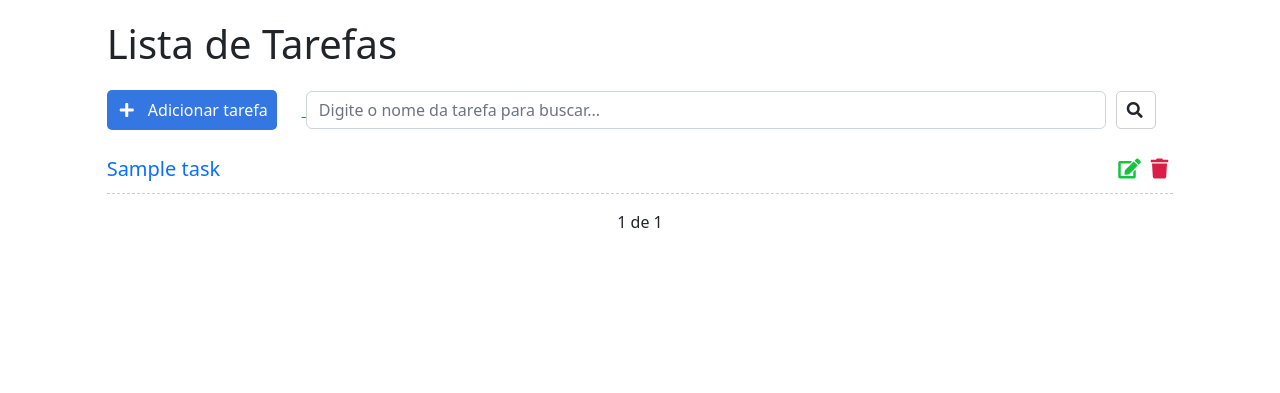
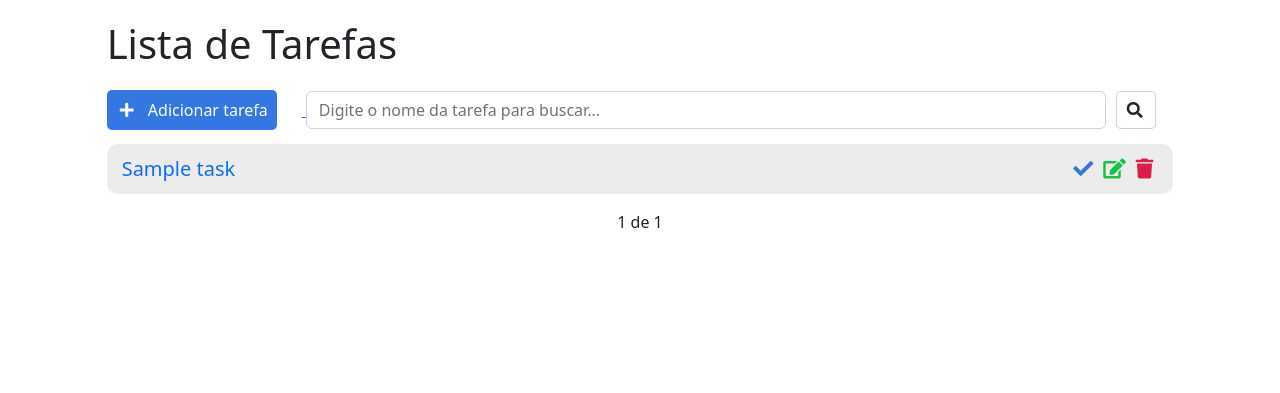
Before and after one commit to VitorKruel102/ToDo-List, a Django app: template tasks/templates/tasks/list.html in a window 1280 px wide. Shown: the part 57-450 px from the top of the page. Run offline with Django 3.2, Linux system fonts and the light colour scheme; the template is opened without the code that fills it: most values are stand-ins (such as "Sample title", 1, 10 or a date in 2020); some libraries are stand-ins or nearby versions.

Commit message:
Criado botão de completar tarefa.

```diff
--- a/tasks/static/css/style.css
+++ b/tasks/static/css/style.css
@@ -94,14 +94,23 @@
     font-size: 20px;
     height: 50px;
     padding-top: 10px;
-    border-bottom: 1px dashed #ccc
+    padding-left: 15px;
+    padding-right: 15px;
+    border-bottom: 1px dashed #ccc;
+    border-radius: 10px;
+    margin-bottom: 5px;
+}
+
+.task-item.done {
+    background-color: rgba(204, 204, 204, 0.382);
+    border-bottom: none;
 }
 
 .task-item a {
     text-decoration: none;
 }
 
-.fas.fa-trash, .fas.fa-edit {
+.fas.fa-trash, .fas.fa-edit, .fas.fa-check {
     cursor: pointer;
     margin: 5px;
     font-size: 20px;
@@ -115,6 +124,15 @@
 .fas.fa-edit {
     color: #13c43f;
 }
+
+.fas.fa-check {
+    color: #ccc;
+}
+
+.done .fas.fa-check {
+    color: #3476e2;
+}
+
 
 
 /* Rodapé */
--- a/tasks/templates/tasks/list.html
+++ b/tasks/templates/tasks/list.html
@@ -37,10 +37,15 @@
 
     <ul class="task-list">
         {% for task in tasks %}
+            {% if task.done == 'doing' %}
                 <li class="task-item">
+            {% else %}
+                <li class="task-item done">
+            {% endif %}
                     <span><a href="task/{{task.id}}">{{task.title}}</a></span>
                     <a href="delete/{{task.id}}" class="delete-btn"><span><i class="fas fa-trash"></i></span></a>
                     <a href="edit/{{task.id}}"><span><i class="fas fa-edit"></i></span></a>
+                    <a href="changestatus/{{task.id}}"><span><i class="fas fa-check"></i></span></a>
                 </li>
             {% endfor %}
     </ul>
--- a/tasks/urls.py
+++ b/tasks/urls.py
@@ -1,6 +1,6 @@
 from django.urls import path
 
-from tasks.views import helloWorld, taskList, taskView, yourName, newTask, editTask, deleteTask
+from tasks.views import helloWorld, taskList, taskView, yourName, newTask, editTask, deleteTask, changeStatus
 
 urlpatterns = [
     path('helloWorld/', helloWorld),
@@ -8,6 +8,7 @@ urlpatterns = [
     path('task/<int:id>', taskView, name='task-list'),
     path('newtask/', newTask, name='new-task'),
     path('edit/<int:id>', editTask, name='edit-task'), #O Id é utilizado para mostar os dados atuais para saber o que vai editar.
+    path('changestatus/<int:id>', changeStatus, name='change-status'),
     path('delete/<int:id>', deleteTask, name='delete-task'),
     path('yourname/<str:name>', yourName, name='your-name')
 ]
```
Also changed, not shown: tasks/views.py (+12 -0 lines), db.sqlite3. Lines whose indentation alone changed are shown as unchanged.
